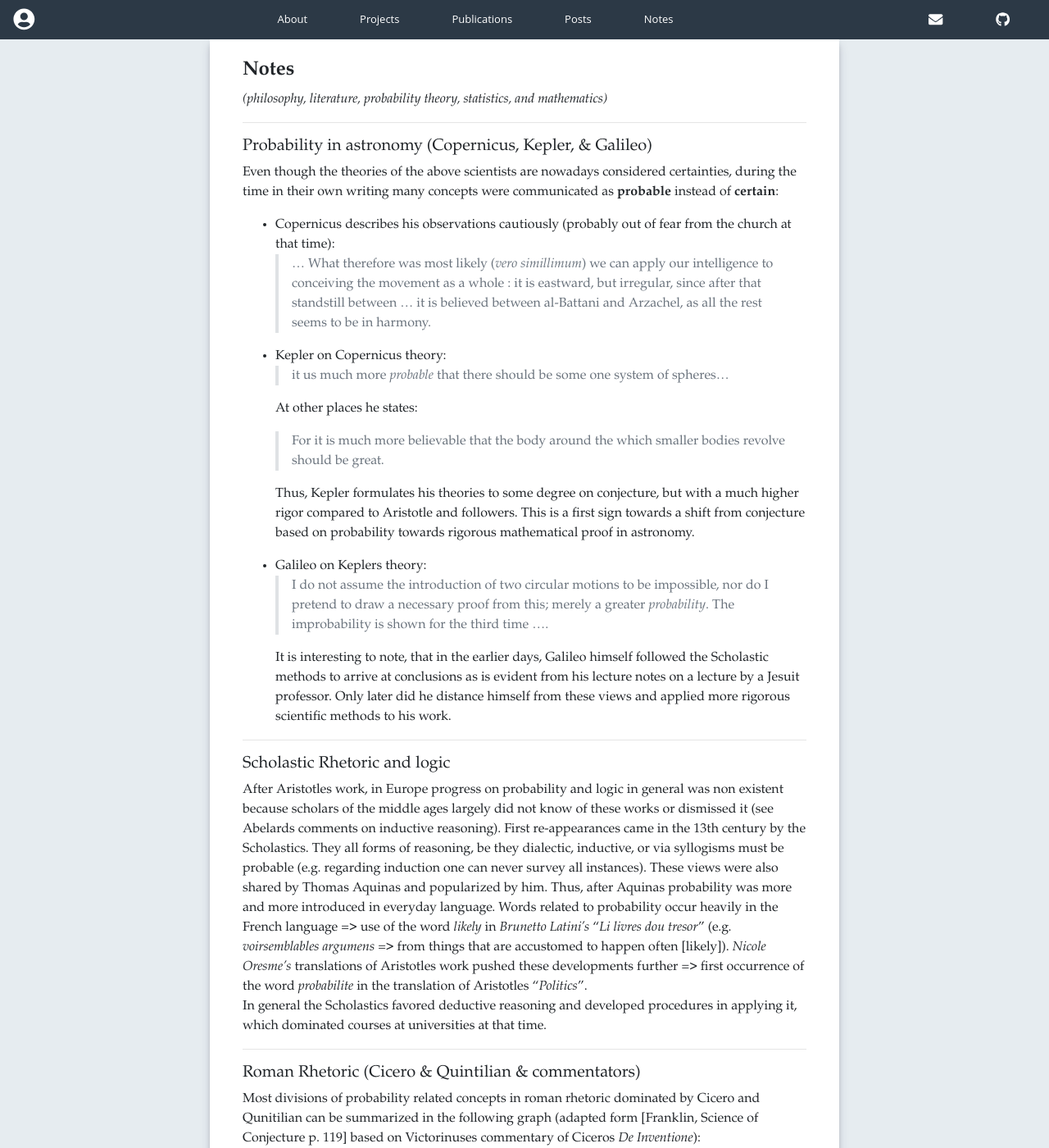
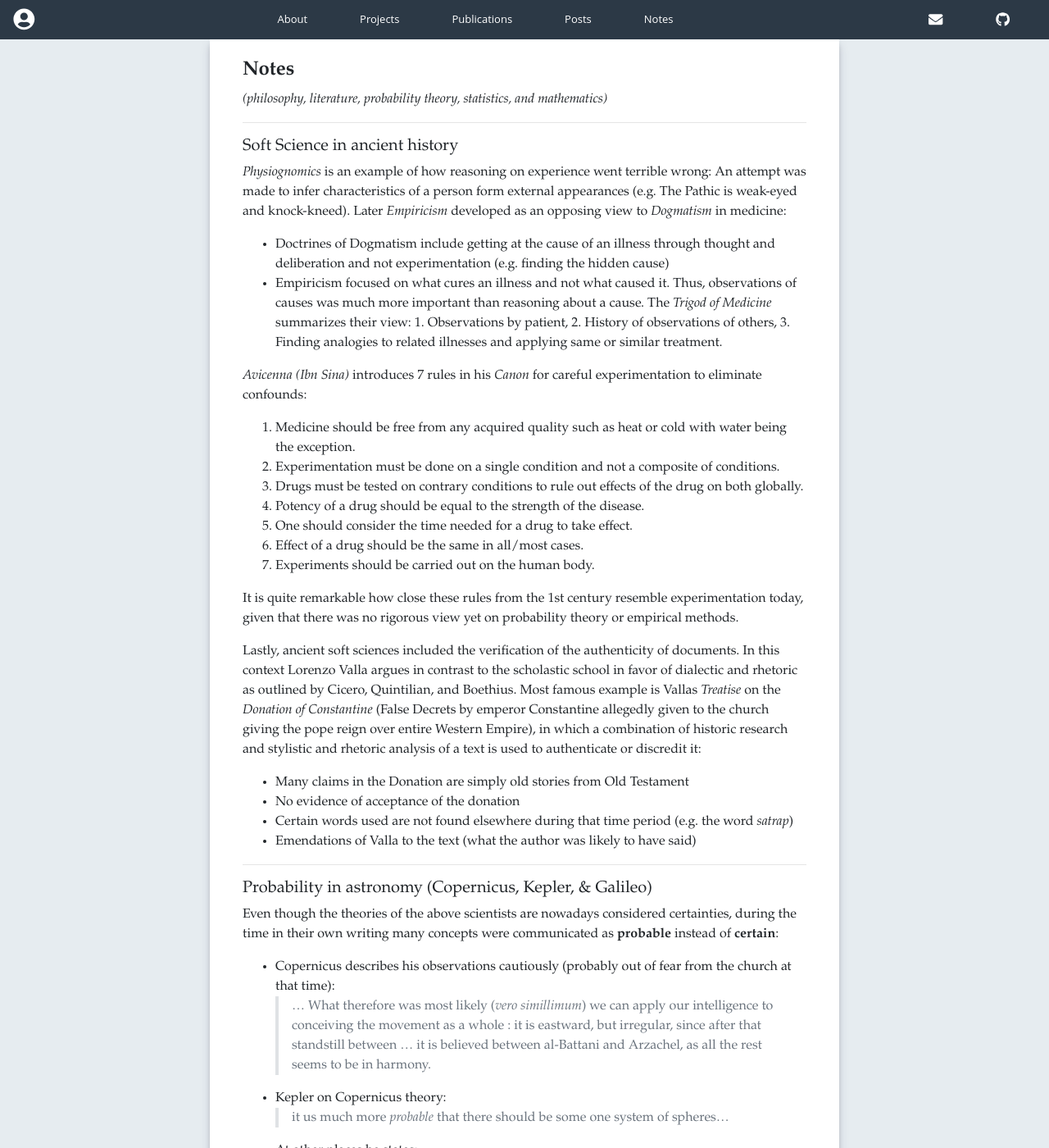
Before and after one commit to imarevic/personal_page, a Jekyll site: the page built from notes.md, in a window 1280 px wide and 1400 px high. Shown: the whole window at 82% size. Built offline with Jekyll 4.4.1, drawn with Linux system fonts in a browser that asks for light colours; nearby versions of some CDN libraries; a script that is not in the unit is left out; some of the changed text lies outside the part shown.

Commit message:
soft science notes

```diff
--- a/notes.md
+++ b/notes.md
@@ -5,6 +5,31 @@ title: Notes
 
 #### **Notes**
 *(philosophy, literature, probability theory, statistics, and mathematics)*
+
+----
+
+##### Soft Science in ancient history
+*Physiognomics* is an example of how reasoning on experience went terrible wrong: An attempt was made to infer characteristics of a person form external appearances (e.g. The Pathic is weak-eyed and knock-kneed).
+Later *Empiricism* developed as an opposing view to *Dogmatism* in medicine:
+-  Doctrines of Dogmatism include getting at the cause of an illness through thought and deliberation and not experimentation (e.g. finding the hidden cause)
+- Empiricism focused on what cures an illness and not what caused it. Thus, observations of causes was much more important than reasoning about a cause. The *Trigod of Medicine* summarizes their view: 1. Observations by patient, 2. History of observations of others, 3. Finding analogies to related illnesses and applying same or similar treatment.
+
+*Avicenna (Ibn Sina)* introduces 7 rules in his *Canon* for careful experimentation to eliminate confounds:
+1. Medicine should be free from any acquired quality such as heat or cold with water being the exception.
+2. Experimentation must be done on a single condition and not a composite of conditions.
+3. Drugs must be tested on contrary conditions to rule out effects of the drug on both globally.
+4. Potency of a drug should be equal to the strength of the disease.
+5. One should consider the time needed for a drug to take effect.
+6. Effect of a drug should be the same in all/most cases.
+7. Experiments should be carried out on the human body.
+
+It is quite remarkable how close these rules from the 1st century resemble experimentation today, given that there was no rigorous view yet on probability theory or empirical methods.
+
+Lastly, ancient soft sciences included the verification of the authenticity of documents. In this context Lorenzo Valla argues in contrast to the scholastic school in favor of dialectic and rhetoric as outlined by Cicero, Quintilian, and Boethius. Most famous example is Vallas *Treatise* on the *Donation of Constantine* (False Decrets by emperor Constantine allegedly given to the church giving the pope reign over entire Western Empire), in which a combination of historic research and stylistic and rhetoric analysis of a text is used to authenticate or discredit it:
+- Many claims in the Donation are simply old stories from Old Testament
+- No evidence of acceptance of the donation
+- Certain words used are not found elsewhere during that time period (e.g. the word *satrap*)
+- Emendations of Valla to the text (what the author was likely to have said)
 
 ----
 
@@ -60,9 +85,9 @@ In his *Topics* Aristotle distinguishes between three types of dialectical reaso
 
 - **The demonstrative**: necessary truths follow from necessary premises.
 - **The dialectical**: reasoning from accepted opinions (*endoxon*) which are agreed upon by all, the most, or the wise.
-- **The eristic (fallacious)**: reasoning based on opinions which appear to be *endoxa* but ar not.
+- **The eristic (fallacious)**: reasoning based on opinions which appear to be *endoxa* but are not.
 
-Only few occurrences of direct mention of the word *eikos (likely)* occur in Aristitles works. Instead analogies are used frequently:
+Only few occurrences of direct mention of the word *eikos (likely)* occur in Aristotles works. Instead analogies are used frequently:
 
 > It is an accepted principle that what holds good of one of several similars, holds good for the rest.
 
```
